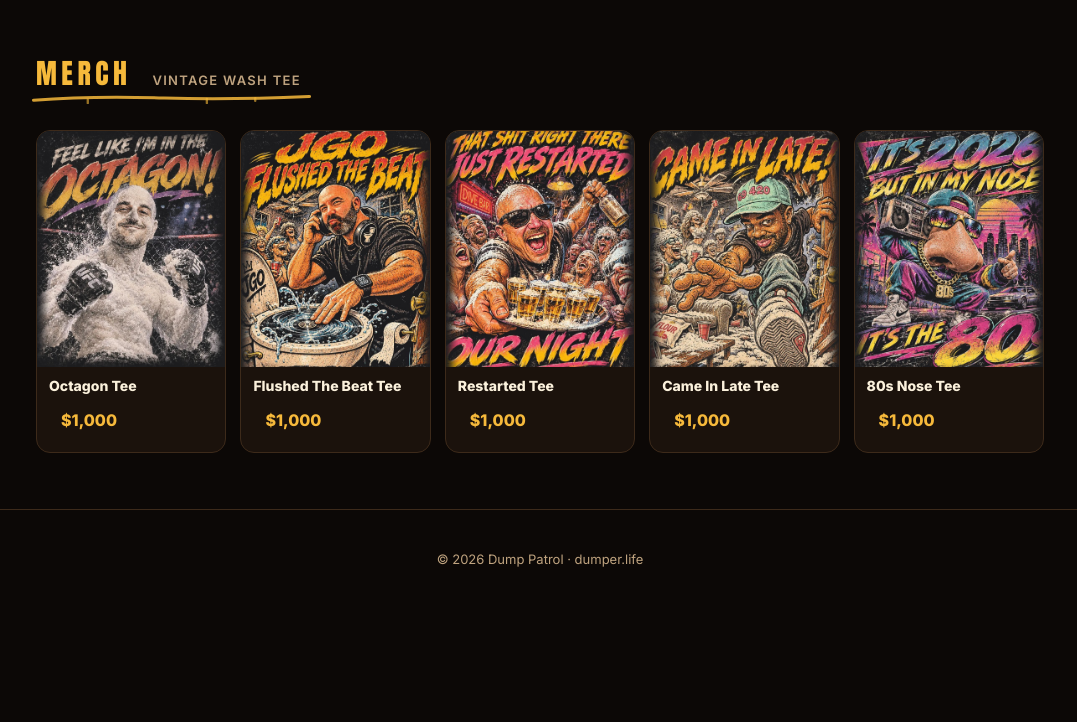
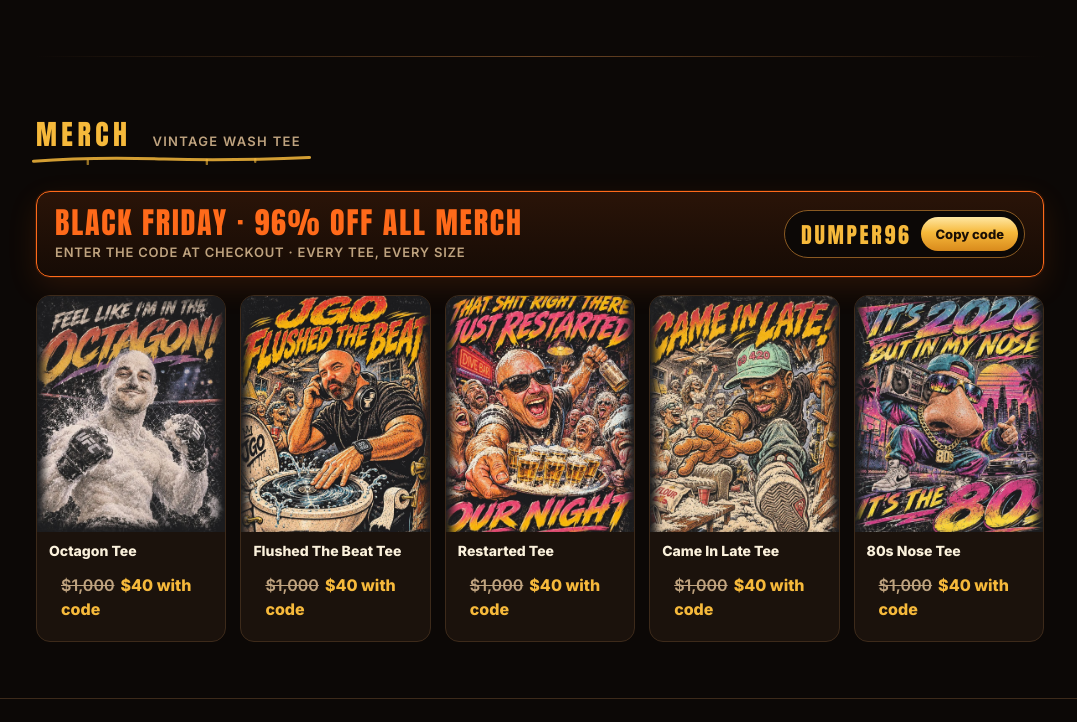
Before and after one commit to jordangoldstein87/dumper.life, a plain HTML site: page index.html in a window 1280 px wide. Shown: the part 2078-2800 px from the top of the page, without its empty margins (100-1177 px from the left). Before the commit the page ends 2768 px from the top, so only its background shows below. Drawn offline with Linux system fonts and the light colour scheme; a web font is replaced by a local one.

Commit message:
Black Friday code on the landing page
Co-Authored-By: Claude Opus 5.5 <noreply@anthropic.com>

```diff
--- a/index.html
+++ b/index.html
@@ -92,6 +92,14 @@ summary{cursor:pointer;font-size:14px;font-weight:600;color:var(--mute)}
 .tee .p s{color:var(--mute);font-weight:600;margin-right:6px}
 .fan{margin-top:18px;padding:16px;border:1px dashed var(--fire);border-radius:14px;display:flex;gap:12px;align-items:center;flex-wrap:wrap;justify-content:space-between}
 .fan code{font:400 22px Anton;letter-spacing:.12em;color:var(--fire)}
+.bfpill{display:inline-flex;align-items:center;gap:10px;margin-top:18px;padding:8px 16px;border-radius:999px;text-decoration:none;font:400 15px Anton,Impact,sans-serif;letter-spacing:.14em;color:#fff7e6;background:linear-gradient(180deg,var(--fire),var(--ember));box-shadow:0 6px 24px #ff6a1a44}
+.bfpill b{font-weight:400;color:#1a0f05;background:var(--gold2);padding:2px 8px;border-radius:6px;letter-spacing:.12em}
+.bf{display:flex;align-items:center;justify-content:space-between;gap:14px;flex-wrap:wrap;margin:0 0 18px;padding:16px 18px;border-radius:14px;background:linear-gradient(180deg,#2a1408,#160b05);border:1px solid var(--fire);box-shadow:0 0 0 1px #ff6a1a22,0 10px 30px #ff6a1a1f}
+.bf .t{font:400 clamp(22px,4vw,30px)/1 Anton,Impact,sans-serif;letter-spacing:.06em;color:var(--fire)}
+.bf .t small{display:block;margin-top:6px;font:600 13px Inter;letter-spacing:.06em;color:var(--mute);text-transform:uppercase}
+.bf .code{display:inline-flex;align-items:center;gap:10px;padding:6px 6px 6px 16px;border-radius:999px;background:#0c0806;border:1px solid #8a5a22}
+.bf .code span{font:400 22px Anton,Impact,sans-serif;letter-spacing:.12em;color:var(--gold)}
+.bf .code button{font:800 13px Inter;padding:9px 14px;border-radius:999px;border:0;cursor:pointer;color:#1a0f05;background:linear-gradient(180deg,var(--gold2),var(--gold) 45%,#d98a1c)}
 footer{padding:40px 0 120px;color:var(--mute);font-size:13px;text-align:center;border-top:1px solid var(--line)}
 .bar{position:fixed;left:12px;right:12px;bottom:12px;z-index:50;display:flex;align-items:center;gap:12px;padding:10px 12px;border-radius:16px;background:linear-gradient(180deg,#2a1a0dee,#140c07f2);border:1px solid #8a5a22;box-shadow:0 12px 40px #000a;backdrop-filter:blur(10px);max-width:720px;margin:0 auto;animation:up .3s ease}
 .bar[hidden]{display:none}
@@ -115,6 +123,7 @@ footer{padding:40px 0 120px;color:var(--mute);font-size:13px;text-align:center;b
       <a class="btn" href="#download">Download</a>
       <a class="btn" href="#merch">Merch</a>
     </div>
+    <a class="bfpill" href="#merch">BLACK FRIDAY · 96% OFF MERCH · CODE <b id="bfcode1">DUMPER96</b></a>
   </div>
 </header>
 
@@ -157,6 +166,7 @@ footer{padding:40px 0 120px;color:var(--mute);font-size:13px;text-align:center;b
 
   <section id="merch">
     <h2>Merch <small>Vintage wash tee</small></h2>
+    <div class="bf"><div class="t">BLACK FRIDAY · 96% OFF ALL MERCH<small>Enter the code at checkout · every tee, every size</small></div><div class="code"><span id="bfcode2">DUMPER96</span><button type="button" id="bfcopy">Copy code</button></div></div>
     <div class="merch" id="tees"></div>
   </section>
 </main>
@@ -240,8 +250,10 @@ $('gate').onsubmit = async e => {
 $('tees').innerHTML = D.merch.map(m => {
   const href = m.url || D.shop.home;
   const tag = href ? 'a' : 'div';
-  return `<${tag} class="tee" ${href ? `href="${href}" target="_blank" rel="noopener"` : ''}><img src="img/tee-${m.id}.jpg" alt="${m.name} tee" loading="lazy"><div><b>${m.name}</b><div class="p">${D.shop.price}</div></div></${tag}>`;
+  return `<${tag} class="tee" ${href ? `href="${href}" target="_blank" rel="noopener"` : ''}><img src="img/tee-${m.id}.jpg" alt="${m.name} tee" loading="lazy"><div><b>${m.name}</b><div class="p"><s>${D.shop.price}</s>$40 with code</div></div></${tag}>`;
 }).join('');
+$('bfcode1').textContent = $('bfcode2').textContent = D.shop.code;
+$('bfcopy').onclick = async () => { const b = $('bfcopy'); try { await navigator.clipboard.writeText(D.shop.code); b.textContent = 'Copied ✓'; } catch { b.textContent = D.shop.code; } };
 </script>
 <script src="/t.js?v=3" defer></script>
 </body>
```
